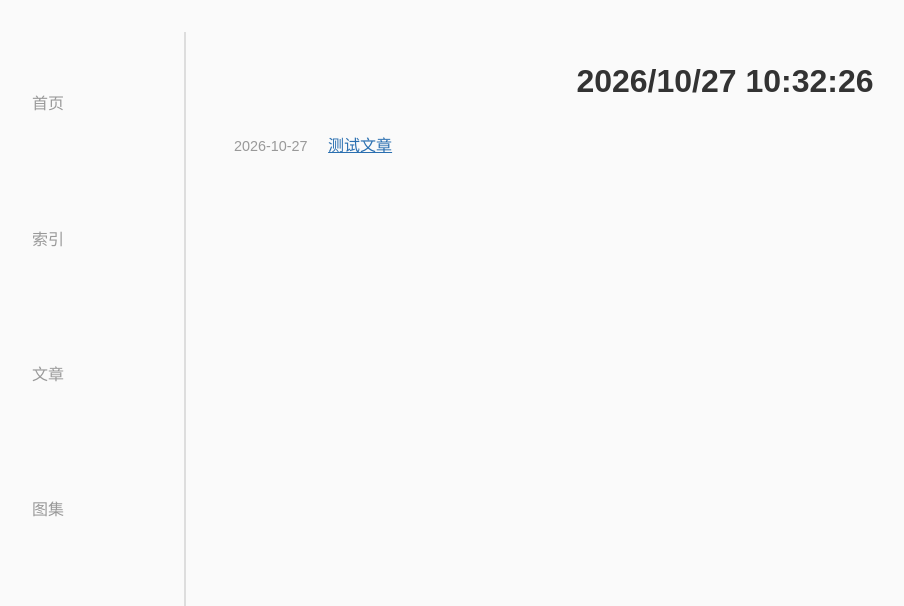
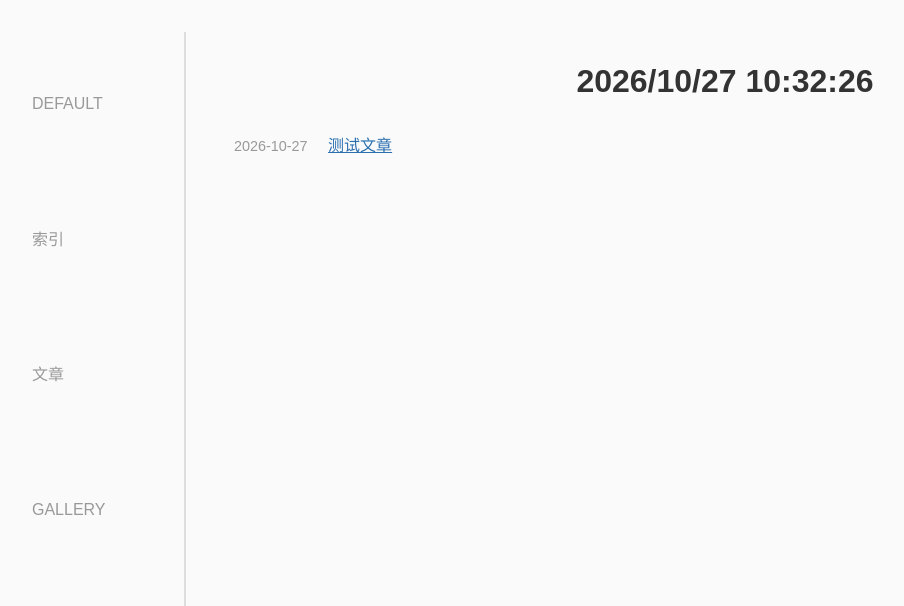
Before and after one commit to dtrmdrk/dtrmdrk.github.io, a Jekyll site: the page built from index.html, in a window 1280 px wide. Shown: the top 606 px of the page, without its empty margins (16-920 px from the left). Built offline with Jekyll 4.4.1, drawn with Linux system fonts in a browser that asks for light colours.

Commit message:
Update sidebar links to use English labels

```diff
--- a/_layouts/default.html
+++ b/_layouts/default.html
@@ -11,10 +11,10 @@
 </head>
 <body>
   <nav class="sidebar">
-      <a href="{{ '/' | relative_url }}">首页</a>
+      <a href="{{ '/' | relative_url }}">DEFAULT</a>
       <a href="{{ '/archive/' | relative_url }}">索引</a>
       <a href="{{ '/article/' | relative_url }}">文章</a>
-      <a href="{{ '/gallery/' | relative_url }}">图集</a>
+      <a href="{{ '/gallery/' | relative_url }}">GALLERY</a>
       <a href="{{ '/about/' | relative_url }}">关于</a>
       <button id="theme-toggle">🌙</button>
   </nav>
```
